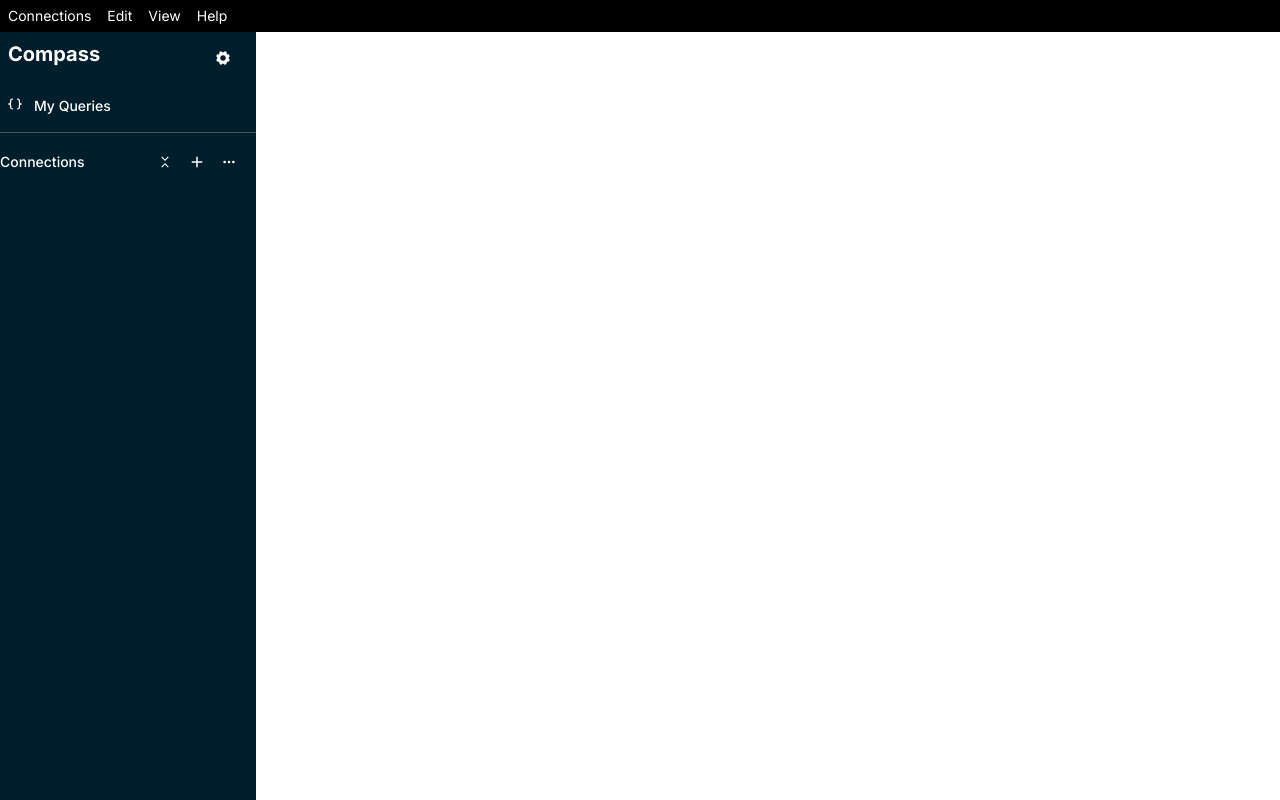
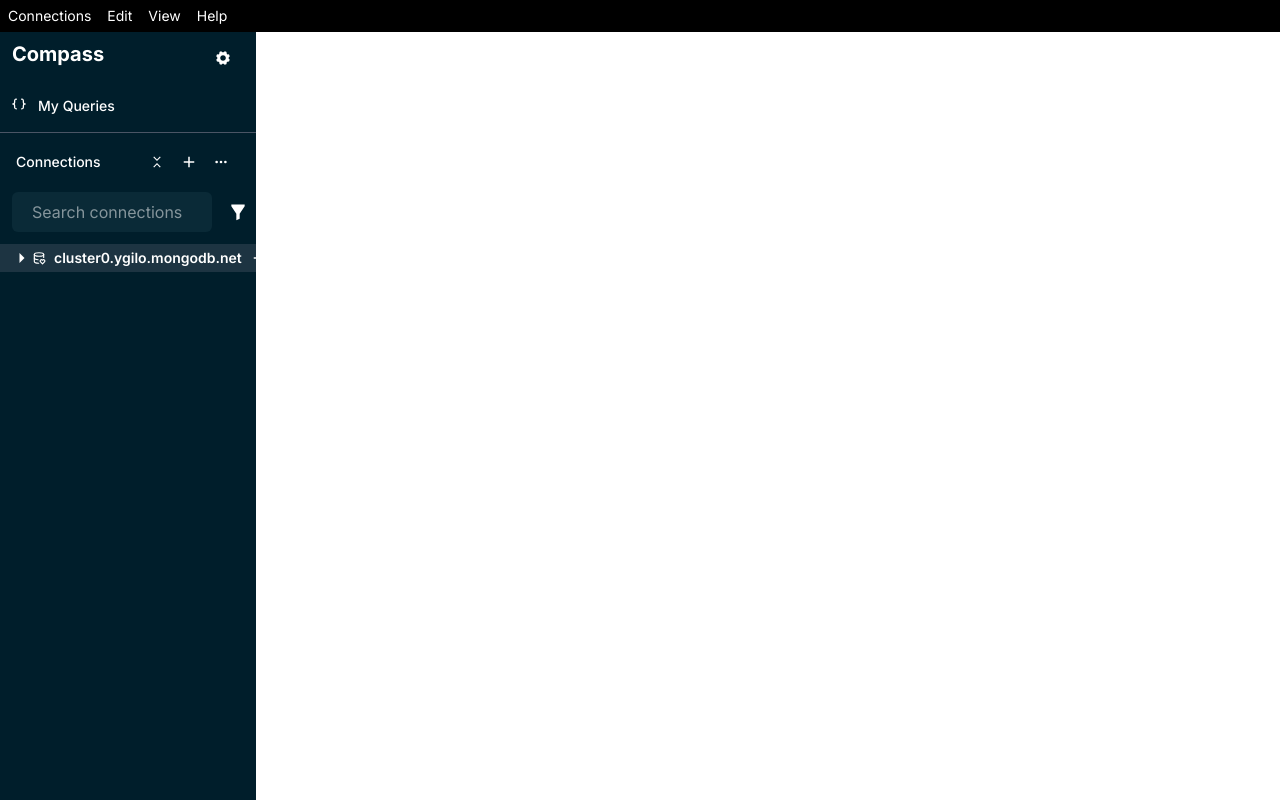
Before and after one commit to djangid63/MongoDB_Clone, a React (Vite) app: page / in a window 1280 px wide. Built offline with nearby package versions, Linux system fonts and the light colour scheme.

Commit message:
enhance SideBar component with additional icons and search functionality

```diff
--- a/src/Components/SideBar.jsx
+++ b/src/Components/SideBar.jsx
@@ -1,28 +1,57 @@
 import React from 'react'
-import { IoIosSettings } from "react-icons/io";
+import { IoIosSettings, IoMdArrowDropdown, IoMdArrowDropright } from "react-icons/io";
 import { PiBracketsCurlyBold } from "react-icons/pi";
 import { BiCollapseVertical } from "react-icons/bi";
 import { BsThreeDots } from "react-icons/bs";
 import { MdAdd } from "react-icons/md";
+import { RiFilter2Fill } from "react-icons/ri";
+import { GoCommandPalette } from "react-icons/go";
+import { TbDatabaseHeart } from "react-icons/tb";
+
+
+
 
 const SideBar = () => {
   return (
-    <section className='w-[20vw] h-[96vh] text-white justify-between items-start font-inter bg-secondary'>
-      <div className='flex items-center justify-between'>
-        <div className='text-xl p-2 font-bold'>Compass</div>
+    <section className='w-[20vw] h-[96vh] text-white justify-between items-start font-inter bg-secondary '>
+      <div className='flex items-center justify-between pl-3'>
+        <div className='text-xl py-2 font-bold'>Compass</div>
         <span className='text-lg pr-6 pt-2'><IoIosSettings /></span>
       </div>
-      <div className='flex items-center justify-start mt-5 font-medium text-sm' >
-        <span className='pl-2 pb-1'><PiBracketsCurlyBold /></span>
+      <div className='flex items-center justify-start mt-5 font-medium text-sm pl-3' >
+        <span className=' pb-1'><PiBracketsCurlyBold /></span>
         <div className='px-3'>My Queries</div>
       </div>
       <div className='w-[100%] h-[0.2px] my-4 bg-gray-600'></div>
-      <div className='flex items-center justify-between mt-5 font-medium text-sm' >
+      <div className='flex items-center justify-between mt-5 font-medium text-sm pl-4' >
         <div>Connections</div>
-        <div className='flex items-center justify-between mr-5 gap-4'>
+        <div className='flex items-center justify-between mr-7 gap-4'>
           <span><BiCollapseVertical /></span>
           <span ><MdAdd size={18} /></span>
           <span><BsThreeDots /></span>
+        </div>
+      </div>
+      {/* Search Bar */}
+      <div className="flex justify-start items-center mt-5 pl-3 gap-2 font-inter">
+        <input
+          type="text"
+          placeholder="Search connections"
+          className="w-[82%] p-2 pl-5 bg-[#0A2A37] text-white rounded-md outline-none focus:ring-2 focus:ring-blue-600"
+        />
+        <span className="text-white text-xl p-2"><RiFilter2Fill /></span>
+      </div>
+
+      <div className='flex justify-between pl-3 py-1 mt-3 text-sm bg-gray-600/40'>
+        <div className='flex items-center'>
+          <span className='hidden '><IoMdArrowDropdown /></span>
+          <span className='text-xl'><IoMdArrowDropright /></span>
+          <span className=' '><TbDatabaseHeart /></span>
+          <div className='font-inter px-2  font-semibold'>cluster0.ygilo.mongodb.net</div>
+        </div>
+        <div className='flex items-center justify-between gap-2'>
+          <span className='text-xs'><MdAdd size={18} /></span>
+          <span className='text-xs'><GoCommandPalette /></span>
+          <span className='text-xs mr-4'><BsThreeDots /> </span>
         </div>
       </div>
     </section>
```
